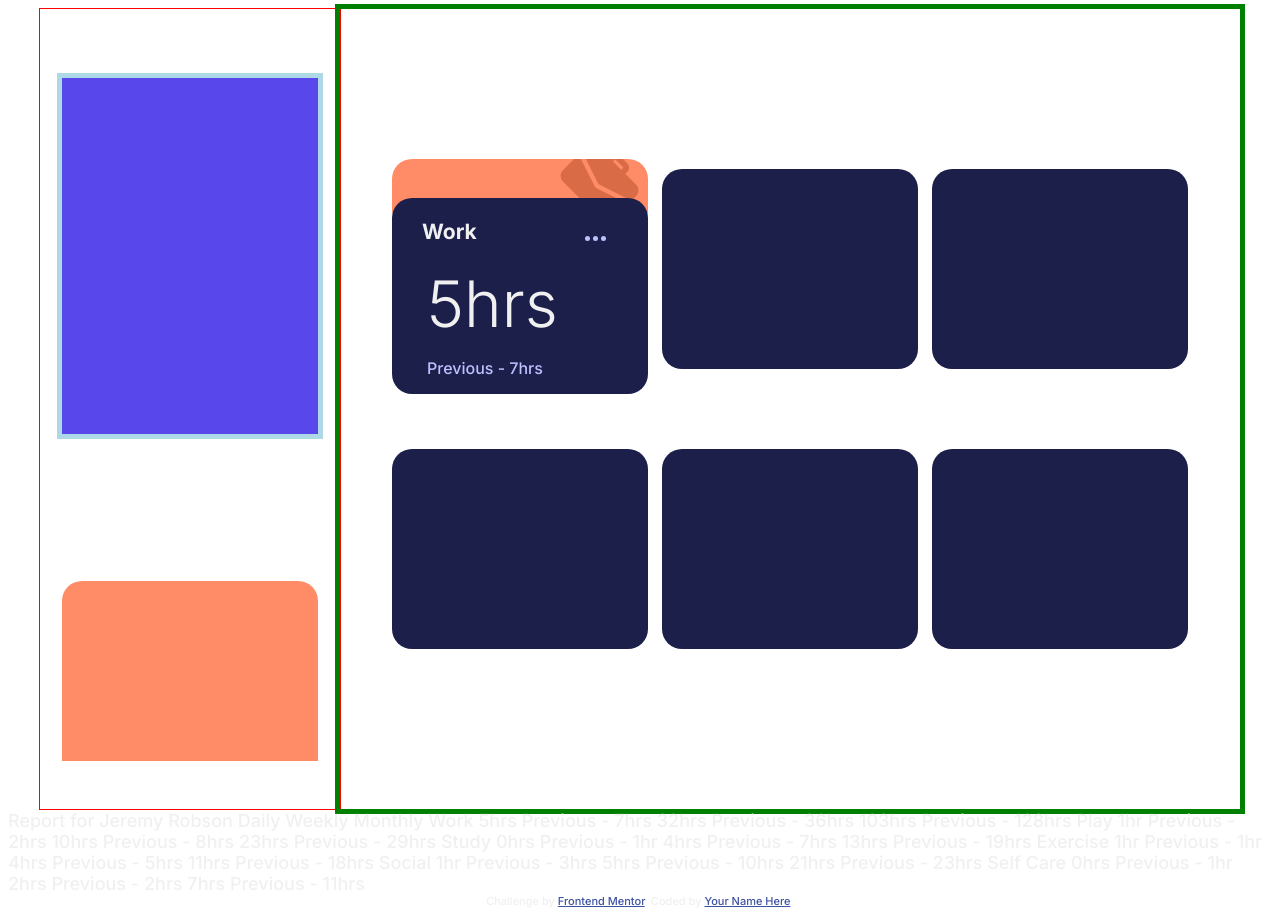
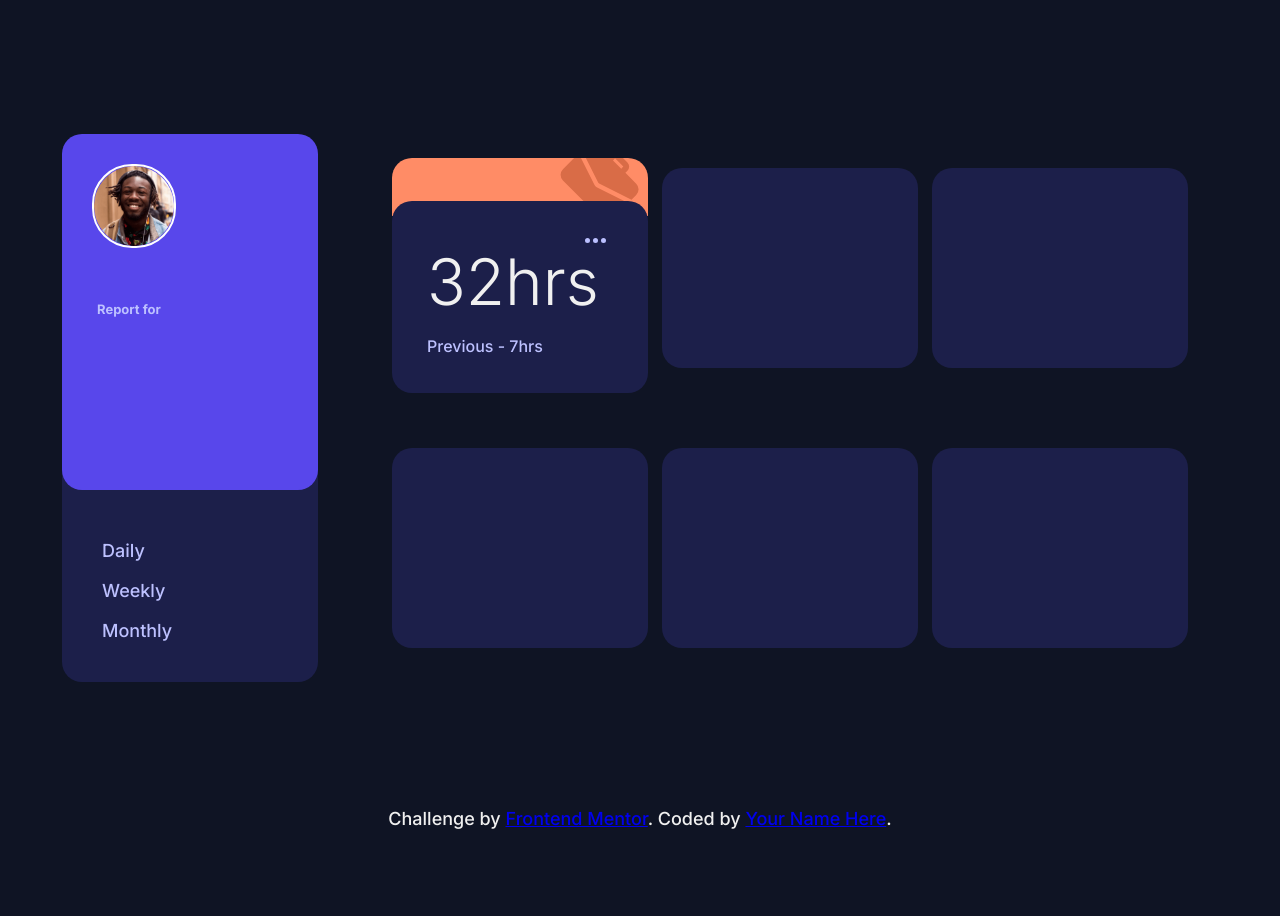
Before and after one commit to DEX-22/PanelDeControl, a plain HTML site: page index.html in a window 1280 px wide. After the commit the page ends 837 px from the top, so only its background shows below. Drawn offline with nearby package versions, Linux system fonts and the light colour scheme.

Commit message:
Add files via upload

```diff
--- a/CSS/flex-grid.css
+++ b/CSS/flex-grid.css
@@ -13,7 +13,6 @@ body {
 section {
     width: 1200px;
     height: 800px;
-    border: 1px black solid;
     display: grid;
     grid-template-columns: 25% auto;
     grid-template-rows: auto;
@@ -26,31 +25,50 @@ section {
     display: grid;
     width: 100%;
     height: 100%;
-    border: 1px red solid;
 
     grid-template-columns: auto;
     grid-template-rows: auto;
     grid-template-areas: "card-principal" ;
     place-items: center;
 }
+.container-card-principal .etiqueta > ul{
+    display: flex;
+    flex-direction: column;
+
+}
 .container-card-principal .card-principal{
 
+    transform: translateY(75px);
     grid-area: card-principal;
     width: 256px;
     height: 356px;
-    border: 5px lightblue solid;
+    z-index: 2;
+    display: flex;
+    flex-direction: column;
+
+}
+.card-principal img{
+    height: 80px;
+    width: 80px;
+    margin-left: 30px;
+    margin-top: 30px;
+    margin-bottom: 40px;
+}
+.card-principal p,h2{
+    margin-left: 35px;
+    font-weight: lighter;
 }
 .container-card-principal .etiqueta{
-    height: 180px;
+    height: 160px;
     width: 256px;
-
+    z-index: 1;
+    transform: translateY(-75px);
 }
 .container-activities{
         display: grid;
         grid-area: container-activities;
         width: 100%;
         height: 100%;
-        border: 5px green solid;
 
         grid-template-columns: auto;
         grid-template-rows: auto;
--- a/CSS/styles.css
+++ b/CSS/styles.css
@@ -27,7 +27,7 @@
 
 
 body{
-/*background-color: var(--Very-dark-blue)*/
+background-color: var(--Very-dark-blue);
 font-size: var(--md);
 font-family: 'Inter';
 color: #F0F0F0;
@@ -46,7 +46,7 @@ color: #F0F0F0;
 .card{
     background-color: var(--Dark-blue);
     border-radius: 20px;
-
+    cursor: pointer;
 }
 
 .card span {
@@ -61,3 +61,44 @@ color: #F0F0F0;
 .activities .card p,span{
         margin-left: 35px;
 }
+.card-principal{
+    border-radius: 20px;
+    cursor: pointer;
+}
+ #etCardPrincipal{
+    background-color: var(--Dark-blue);
+    border-radius: 0 0 20px 20px;
+ }
+ .card-principal p{
+     color: var(--Pale-blue);
+     font-size: 13px;
+ }
+ .card-principal img{
+    cursor: pointer;
+    border: 2px white solid;
+    border-radius: 40px;
+}
+.card-principal h2{
+    font-size: 40px;
+    margin-top: 0;
+}
+#etCardPrincipal{
+    padding-top:80px;
+}
+.etiqueta > ul{
+    list-style: none;
+    height: 144px;
+
+}
+.etiqueta > ul li{
+    height: 40px;
+}
+ .etiqueta > ul li a{
+    cursor: pointer;
+    text-decoration: none;
+    color: var(--Pale-blue);
+ }
+
+ .etiqueta > ul li>a:hover{
+     color: white;
+ }
--- a/index.html
+++ b/index.html
@@ -11,19 +11,24 @@
   <link rel="stylesheet" href="./CSS/flex-grid.css">
   <title>Frontend Mentor | Time tracking dashboard</title>
 
-  <!-- Feel free to remove these styles or customise in your own stylesheet 👍 -->
-  <style>
-    .attribution { font-size: 11px; text-align: center; }
-    .attribution a { color: hsl(228, 45%, 44%); }
-  </style>
 </head>
 <body>
 
 
   <section>
     <div class="container-card-principal">
-      <div class="etiqueta" id="etCardPrincipal"></div>
-      <div class="card-principal"></div>
+      <div class="etiqueta" id="etCardPrincipal">
+        <ul>
+          <li><a href="#">Daily</a></li>
+          <li><a href="#">Weekly</a></li>
+          <li><a href="#">Monthly</a></li>
+        </ul>
+      </div>
+      <div class="card-principal">
+        <img src="./images/image-jeremy.png" alt="imagen de perfil de usuario">
+        <p><strong>Report for</strong></p>
+        <h2 id="name-user"></h2>
+      </div>
     </div>
     <div class="container-activities">
       <div class="activities">
@@ -34,8 +39,10 @@
         </div>
         <div class="card" id="card_work">
 
-          <div class="titulo"><h3>Work</h3><a href="#"><img src="./images/icon-ellipsis.svg"></a></div>
-          <span>5hrs</span>
+          <div class="titulo"><h3>
+            <script></script>
+            </h3><a href="#"><img src="./images/icon-ellipsis.svg"></a></div>
+          <span>32hrs</span>
           <p>Previous - 7hrs</p>
         </div>
 
@@ -53,66 +60,13 @@
   </section>
 
 
-
-  Report for
-  Jeremy Robson
-
-  Daily
-  Weekly
-  Monthly
-
-  Work
-  5hrs <!-- daily -->
-  Previous - 7hrs <!-- daily -->
-  32hrs <!-- weekly -->
-  Previous - 36hrs <!-- weekly -->
-  103hrs <!-- monthly -->
-  Previous - 128hrs <!-- monthly -->
-
-  Play
-  1hr <!-- daily -->
-  Previous - 2hrs <!-- daily -->
-  10hrs <!-- weekly -->
-  Previous - 8hrs <!-- weekly -->
-  23hrs <!-- monthly -->
-  Previous - 29hrs <!-- monthly -->
-
-  Study
-  0hrs <!-- daily -->
-  Previous - 1hr <!-- daily -->
-  4hrs <!-- weekly -->
-  Previous - 7hrs <!-- weekly -->
-  13hrs <!-- monthly -->
-  Previous - 19hrs <!-- monthly -->
-
-  Exercise
-  1hr <!-- daily -->
-  Previous - 1hr <!-- daily -->
-  4hrs <!-- weekly -->
-  Previous - 5hrs <!-- weekly -->
-  11hrs <!-- monthly -->
-  Previous - 18hrs <!-- monthly -->
-
-  Social
-  1hr <!-- daily -->
-  Previous - 3hrs <!-- daily -->
-  5hrs <!-- weekly -->
-  Previous - 10hrs <!-- weekly -->
-  21hrs <!-- monthly -->
-  Previous - 23hrs <!-- monthly -->
-
-  Self Care
-  0hrs <!-- daily -->
-  Previous - 1hr <!-- daily -->
-  2hrs <!-- weekly -->
-  Previous - 2hrs <!-- weekly -->
-  7hrs <!-- monthly -->
-  Previous - 11hrs <!-- monthly -->
-
-
   <div class="attribution">
     Challenge by <a href="https://www.frontendmentor.io?ref=challenge" target="_blank">Frontend Mentor</a>.
     Coded by <a href="#">Your Name Here</a>.
   </div>
+  <script src="https://cdn.jsdelivr.net/npm/vue@2/dist/vue.js"></script>
+  <script src="JS/app.js"></script>
+  <script src="JS/data.json"></script>
+
 </body>
 </html>
```
Also changed, not shown: JS/app.js (line endings or trailing spaces).
